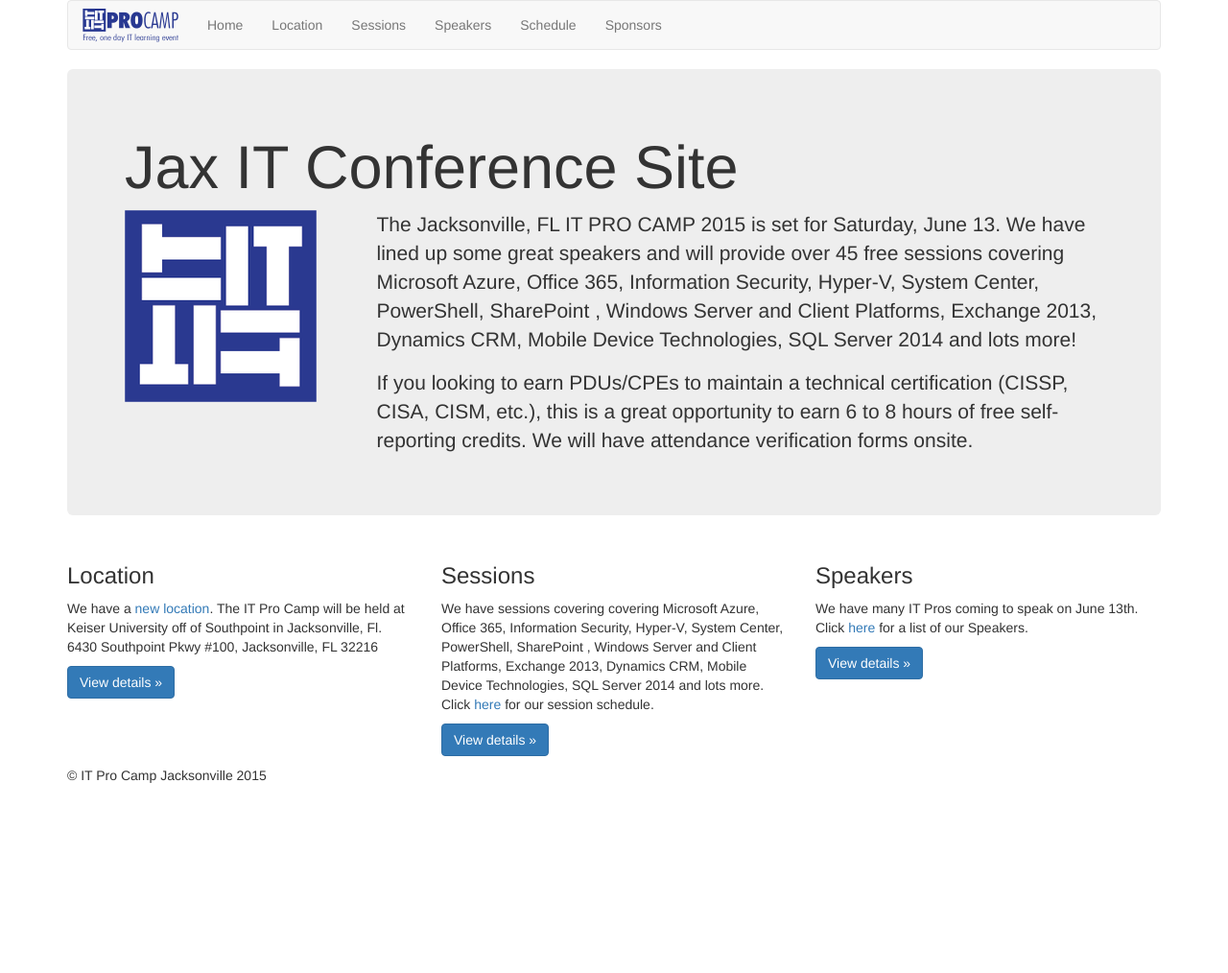
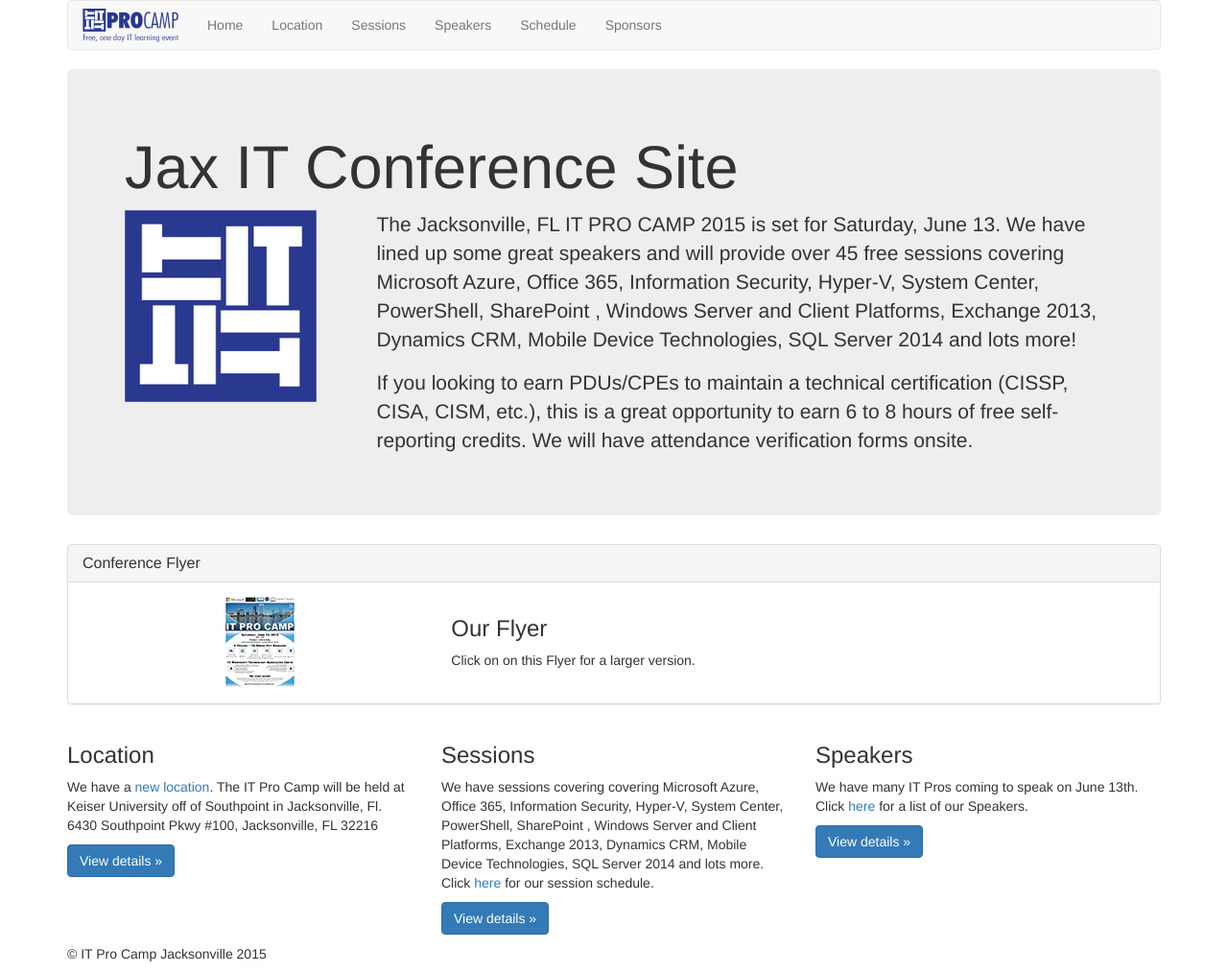
Before and after one commit to tk811/ConfernceApp, a Jekyll site: the page built from index.html, in a window 1280 px wide. Shown: the whole page at 96% size. Built offline with Jekyll 4.4.1, drawn with Linux system fonts in a browser that asks for light colours; nearby versions of some CDN libraries; before the commit the page ends 900 px from its top, so only the background shows below that.

Commit message:
Adding new flyer

```diff
--- a/index.html
+++ b/index.html
@@ -24,6 +24,25 @@
 
             <!--<img alt="JaxITPro Flyer" src="images/flyer.JPG" />-->
       </div>
+
+
+            <div class="panel panel-default">
+      	  <div class="panel-heading">
+      	    <h3 class="panel-title">Conference Flyer</h3>
+      	  </div>
+      	  <div class="panel-body">
+      	    <div class="col-md-4">
+      			<img src="/images/flyer_thumb.png" class="center-block img-responsive" data-toggle="modal" data-target="#myModal" />
+      		</div>
+      		<div class="col-md-8">
+      			<h3>Our Flyer</h3>
+                        <p>
+                              Click on on this Flyer for a larger version.
+                        </p>
+      		</div>
+      	  </div>
+      	</div>
+
 
       <div class="row">
             <div class="col-md-4">
@@ -58,3 +77,23 @@
                   </p>
             </div>
       </div>
+
+
+
+<!-- Modal -->
+<div class="modal fade" id="myModal" tabindex="-1" role="dialog" aria-labelledby="myModalLabel" aria-hidden="true">
+  <div class="modal-dialog">
+    <div class="modal-content">
+      <div class="modal-header">
+        <button type="button" class="close" data-dismiss="modal" aria-label="Close"><span aria-hidden="true">&times;</span></button>
+        <h4 class="modal-title" id="myModalLabel">Flyer</h4>
+      </div>
+      <div class="modal-body">
+            <img src="/images/flyer.jpg" class="center-block img-responsive" alt="Flyer" />
+      </div>
+      <div class="modal-footer">
+        <button type="button" class="btn btn-default" data-dismiss="modal">Close</button>
+      </div>
+    </div>
+  </div>
+</div>
```
